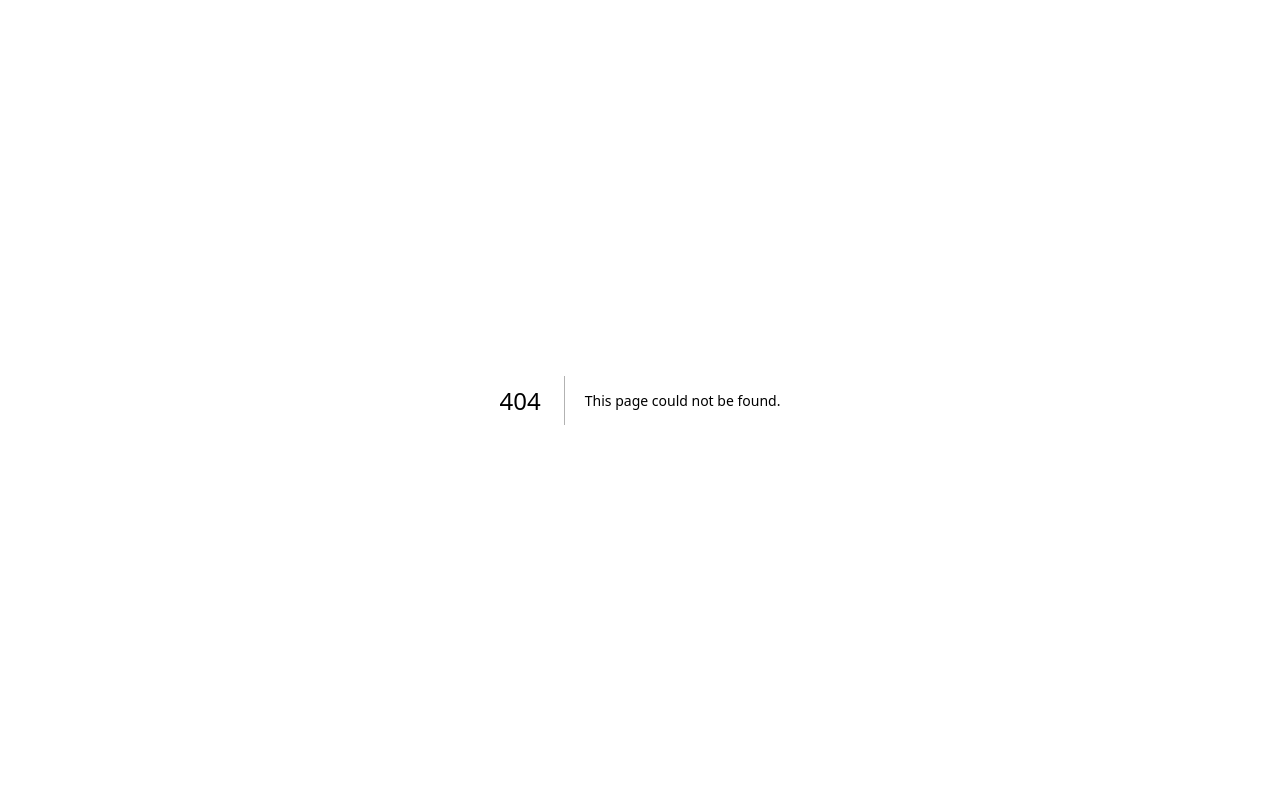
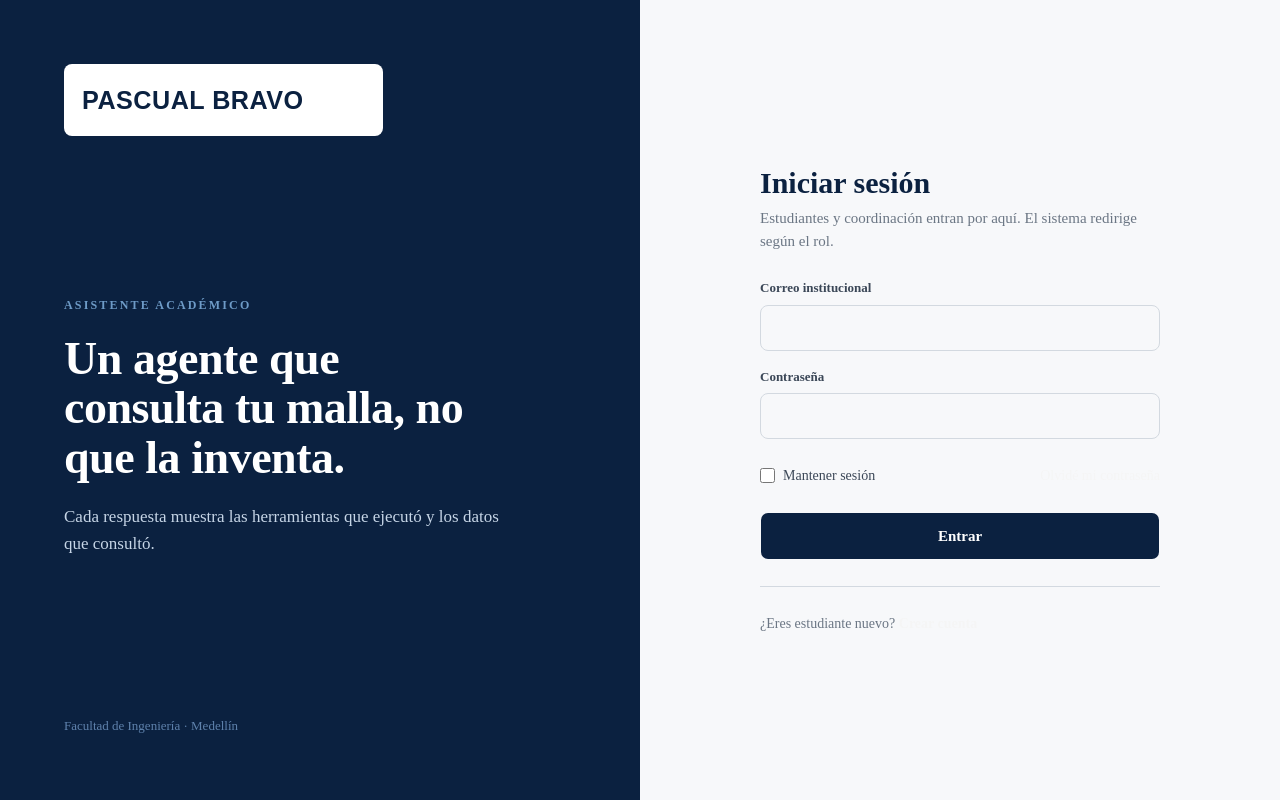
Before and after one commit to Josedan32/asistentes-academicos, a Next.js app in the folder frontend/: page /login in a window 1280 px wide. Before the commit this address had no page. Built offline with nearby package versions, Linux system fonts and the light colour scheme; no server answers.

Commit message:
feat(frontend): add login screen

```diff
--- /dev/null
+++ b/frontend/app/login/LoginForm.tsx
@@ -0,0 +1,99 @@
+"use client";
+
+import { useState } from "react";
+import { useRouter } from "next/navigation";
+import { useAuth } from "@/lib/hooks/useAuth";
+import { ApiError } from "@/lib/api/client";
+import { Button } from "@/components/ui/button";
+import { Input } from "@/components/ui/input";
+
+export function LoginForm() {
+  const router = useRouter();
+  const { login } = useAuth();
+  const [email, setEmail] = useState("");
+  const [password, setPassword] = useState("");
+  const [error, setError] = useState<string | null>(null);
+  const [submitting, setSubmitting] = useState(false);
+
+  async function handleSubmit(event: React.FormEvent) {
+    event.preventDefault();
+    setError(null);
+    setSubmitting(true);
+    try {
+      const session = await login(email, password);
+      router.push(session.role === "student" ? "/chat" : "/admin/programs");
+    } catch (caught) {
+      setError(caught instanceof ApiError ? caught.detail : "No se pudo iniciar sesión.");
+    } finally {
+      setSubmitting(false);
+    }
+  }
+
+  return (
+    <form onSubmit={handleSubmit} className="flex w-full max-w-[400px] flex-col gap-[26px]">
+      <div className="flex flex-col gap-2">
+        <h2 className="m-0 text-[30px] font-bold leading-[1.1] text-navy">Iniciar sesión</h2>
+        <p className="m-0 text-[15px] leading-[1.5] text-text-secondary">
+          Estudiantes y coordinación entran por aquí. El sistema redirige según el rol.
+        </p>
+      </div>
+
+      <div className="flex flex-col gap-4">
+        <label className="flex flex-col gap-[7px] text-[13px] font-semibold text-text-label">
+          Correo institucional
+          <Input
+            type="email"
+            required
+            value={email}
+            onChange={(event) => setEmail(event.target.value)}
+            className="h-[46px] rounded-control border-border-control px-[14px] text-[15px]
+                       focus-visible:border-accent focus-visible:ring-[3px]
+                       focus-visible:ring-accent/[.14]"
+          />
+        </label>
+        <label className="flex flex-col gap-[7px] text-[13px] font-semibold text-text-label">
+          Contraseña
+          <Input
+            type="password"
+            required
+            value={password}
+            onChange={(event) => setPassword(event.target.value)}
+            className="h-[46px] rounded-control border-border-control px-[14px] text-[15px]
+                       focus-visible:border-accent focus-visible:ring-[3px]
+                       focus-visible:ring-accent/[.14]"
+          />
+        </label>
+      </div>
+
+      {error && <p className="m-0 text-[14px] text-error-accent">{error}</p>}
+
+      <div className="flex items-center justify-between">
+        <label className="flex cursor-pointer items-center gap-2 text-[14px] text-text-label">
+          <input type="checkbox" className="h-[15px] w-[15px] accent-accent" />
+          Mantener sesión
+        </label>
+        <a href="#" className="text-[14px] font-medium text-accent hover:text-navy">
+          Olvidé mi contraseña
+        </a>
+      </div>
+
+      <Button
+        type="submit"
+        disabled={submitting}
+        className="h-12 w-full rounded-control bg-navy text-[15px] font-semibold text-white
+                   hover:bg-navy-hover"
+      >
+        Entrar
+      </Button>
+
+      <div className="h-px bg-border" />
+
+      <p className="m-0 text-[14px] leading-[1.5] text-text-secondary">
+        ¿Eres estudiante nuevo?{" "}
+        <a href="/register" className="font-semibold text-accent hover:text-navy">
+          Crear cuenta
+        </a>
+      </p>
+    </form>
+  );
+}
--- /dev/null
+++ b/frontend/app/login/page.tsx
@@ -0,0 +1,32 @@
+import { LoginForm } from "./LoginForm";
+
+export default function LoginPage() {
+  return (
+    <div className="grid min-h-screen grid-cols-1 lg:grid-cols-2">
+      <div className="flex flex-col justify-between bg-navy p-16 text-white">
+        <div className="w-fit rounded-lg bg-white p-[14px_18px]">
+          <img src="/logo-wordmark.svg" alt="Institución Universitaria Pascual Bravo"
+               className="block h-11" />
+        </div>
+        <div className="flex max-w-[440px] flex-col gap-5">
+          <div className="text-[12px] font-semibold uppercase tracking-[.18em] text-accent-light">
+            Asistente académico
+          </div>
+          <h1 className="m-0 text-[46px] font-bold leading-[1.08] tracking-[-.01em]">
+            Un agente que consulta tu malla, no que la inventa.
+          </h1>
+          <p className="m-0 text-[17px] leading-[1.6] text-accent-lighter">
+            Cada respuesta muestra las herramientas que ejecutó y los datos que consultó.
+          </p>
+        </div>
+        <div className="text-[13px] leading-[1.5] text-accent-muted">
+          Facultad de Ingeniería · Medellín
+        </div>
+      </div>
+
+      <div className="flex items-center justify-center bg-app-bg p-16">
+        <LoginForm />
+      </div>
+    </div>
+  );
+}
--- a/frontend/app/page.tsx
+++ b/frontend/app/page.tsx
@@ -1,5 +1,20 @@
-import { redirect } from "next/navigation";
+"use client";
+
+import { useEffect } from "react";
+import { useRouter } from "next/navigation";
+import { getStoredSession } from "@/lib/api/auth";
 
 export default function RootPage() {
-  redirect("/login");
+  const router = useRouter();
+
+  useEffect(() => {
+    const session = getStoredSession();
+    if (session === null) {
+      router.replace("/login");
+    } else {
+      router.replace(session.role === "student" ? "/chat" : "/admin/programs");
+    }
+  }, [router]);
+
+  return null;
 }
--- a/frontend/package.json
+++ b/frontend/package.json
@@ -37,6 +37,7 @@
     "@tailwindcss/postcss": "^4.0.0",
     "@testing-library/jest-dom": "^6.6.3",
     "@testing-library/react": "^16.1.0",
+    "@testing-library/user-event": "^14.5.2",
     "@types/node": "^22.10.2",
     "@types/react": "^19.0.2",
     "@types/react-dom": "^19.0.2",
```
Also changed, not shown: 2 other files (tests, documents, lock files or other folders).
